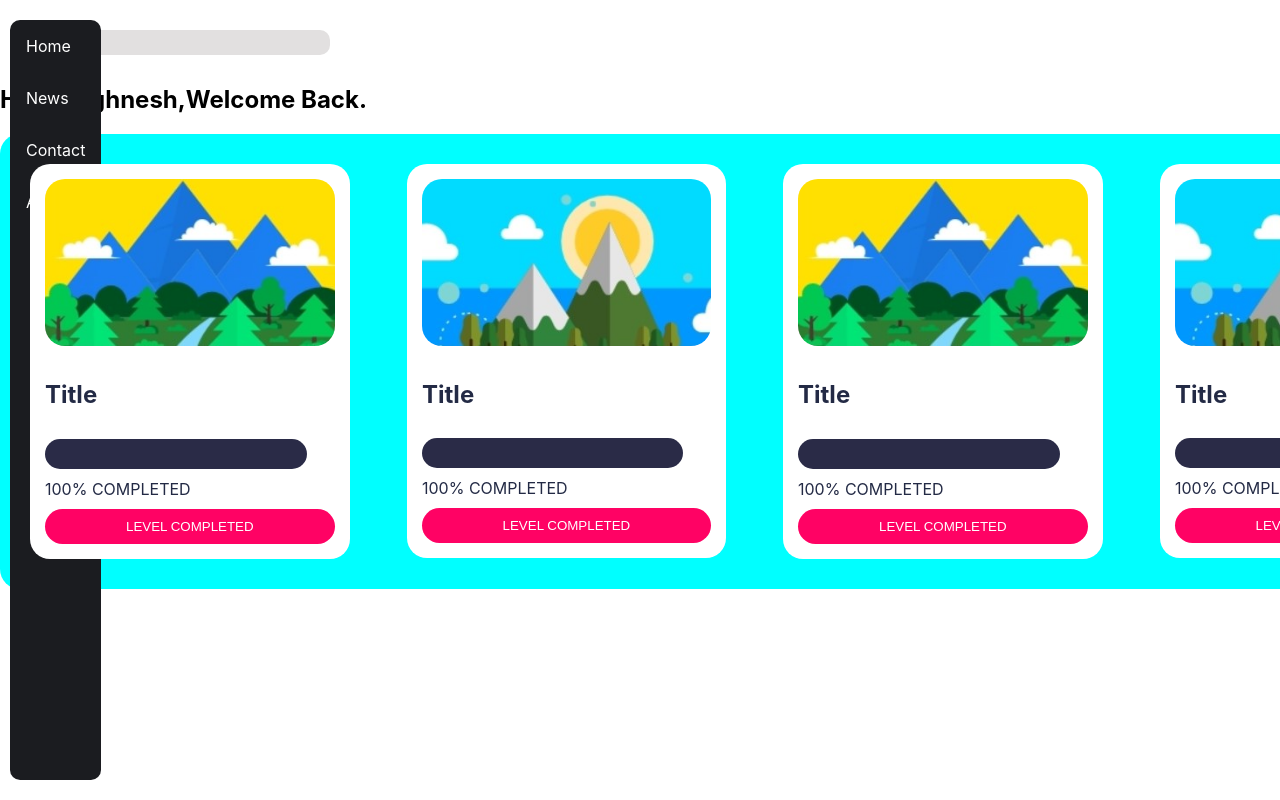
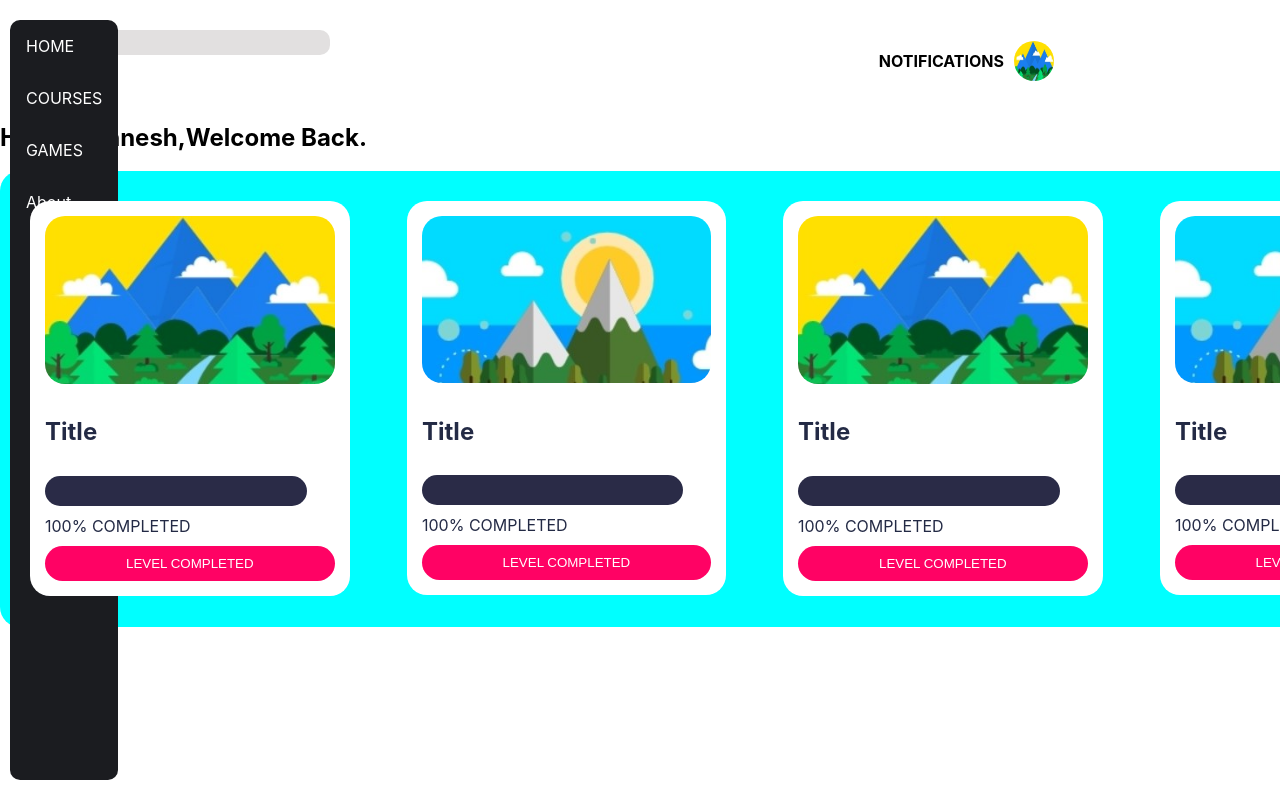
Before and after one commit to vighneshadelkar/SIH-HACKATHON-MERN, a React (Create React App) app in the folder client/: page /courses in a window 1280 px wide. Shown: the top 800 px of the page. Built offline with nearby package versions, Linux system fonts and the light colour scheme.

Commit message:
changed navbar

```diff
--- a/client/src/components/Navbar/Navbar.css
+++ b/client/src/components/Navbar/Navbar.css
@@ -1,7 +1,13 @@
 nav{
     margin: 30px;
-    width: 100%;
+    width: 80%;
     /* box-shadow: 0px 5px 0px black; */
+}
+
+.navbar{
+    display: flex;
+    flex-direction: row;
+    justify-content: space-between;
 }
 
 .search{
@@ -11,3 +17,15 @@ nav{
     border: 0;
     width: 300px;
 }
+.navInfo{
+    display: flex;
+    gap: 10px;
+    justify-content: center;
+    align-items: center;
+}
+
+.prfPic{
+    border-radius: 50%;
+    height: 40px;
+    width: 40px;
+}
--- a/client/src/components/Navbar/Navbar.jsx
+++ b/client/src/components/Navbar/Navbar.jsx
@@ -1,11 +1,11 @@
 import React from "react";
-import "./Navbar.css"
-
+import "./Navbar.css";
+import Img1 from "../../images/cd1.jpg";
 
 export default function Navbar() {
   return (
     <nav>
-      <div class="">
+      <div class="navbar">
         <form role="search">
           <input
             class="search"
@@ -14,6 +14,10 @@ export default function Navbar() {
             aria-label="Search"
           />
         </form>
+        <div className="navInfo">
+          <h4>NOTIFICATIONS</h4>
+          <img src={Img1} alt="" class="prfPic" />
+        </div>
       </div>
     </nav>
   );
--- a/client/src/components/Sidebar/Sidebar.jsx
+++ b/client/src/components/Sidebar/Sidebar.jsx
@@ -6,10 +6,10 @@ export default function Sidebar() {
     <div className="sidebarContainer">
       <div class="sidebar">
         <a class="active" href="#home">
-          Home
+          HOME
         </a>
-        <a href="#news">News</a>
-        <a href="#contact">Contact</a>
+        <a href="#news">COURSES</a>
+        <a href="#contact">GAMES</a>
         <a href="#about">About</a>
       </div>
     </div>
```
